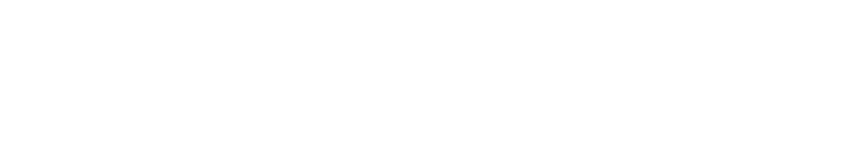
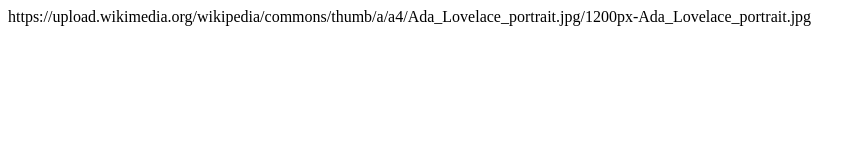
Before and after one commit to tordilho2/Ada-Lovelace, a plain HTML site: page exercicio5.html in a window 1280 px wide. Shown: the whole page, without its empty margins (0-866 px from the left). Drawn offline with Linux system fonts and the light colour scheme.

Commit message:
finalizando

```diff
--- a/exercicio5.html
+++ b/exercicio5.html
@@ -6,6 +6,6 @@
     <title>Document</title>
 </head>
 <body>
-
+    https://upload.wikimedia.org/wikipedia/commons/thumb/a/a4/Ada_Lovelace_portrait.jpg/1200px-Ada_Lovelace_portrait.jpg
 </body>
 </html>
```
Also changed, not shown: exercicio6.html (+1 -0 lines), exercicio7.html (+1 -0 lines), exercicio8.html (+1 -0 lines), exercicio9.html (+1 -0 lines), exerciciu10.html (+1 -2 lines), index.html (+0 -1 lines).
